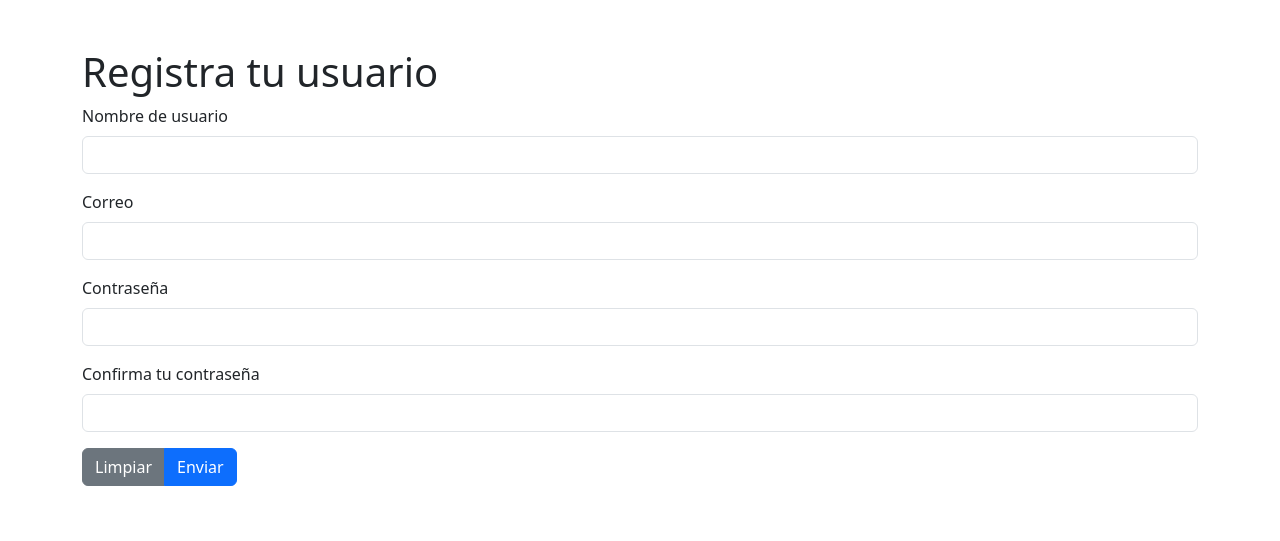
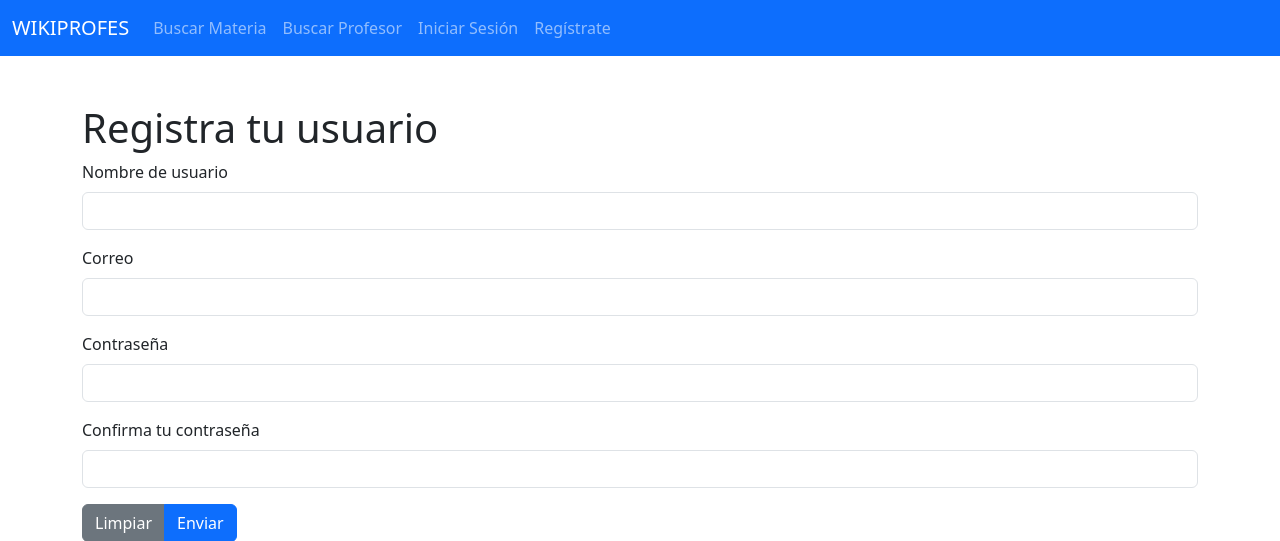
Before and after one commit to oayala775/wikiprofes, a Django app: page /registro in a window 1280 px wide. Shown: the top 541 px of the page. Run offline with Django 5.2, Linux system fonts and the light colour scheme.

Commit message:
feat: Added navbar with logout functionality

```diff
--- a/publicacion/urls.py
+++ b/publicacion/urls.py
@@ -1,8 +1,10 @@
 from django.urls import path
 from . import views
+from usuario.views import logout_user
 
 app_name = 'publicacion'
 urlpatterns = [
-    path('profesor/index', views.PublicacionView.as_view(), name='index'),
-    path("profesor/<int:profesor_id>",views.ProfesorView.as_view(), name="profesor") #'/'
+    path('', views.PublicacionView.as_view(), name='index'),
+    path("profesor/<int:profesor_id>",views.ProfesorView.as_view(), name="profesor"), #'/'
+    path("logout",logout_user, name="logout") #'/'
 ]
--- a/templates/usuario/registro.html
+++ b/templates/usuario/registro.html
@@ -5,6 +5,28 @@
 {% endblock title %}
 
 {% block content %}
+<!-- Barra de Navegación -->
+<nav class="navbar navbar-expand-lg navbar-dark bg-primary mb-4">
+  <div class="container-fluid">
+      <a class="navbar-brand" href="/">WIKIPROFES</a>
+      <button class="navbar-toggler" type="button" data-bs-toggle="collapse" data-bs-target="#navbarNavAltMarkup" aria-controls="navbarNavAltMarkup" aria-expanded="false" aria-label="Toggle navigation">
+          <span class="navbar-toggler-icon"></span>
+      </button>
+      <div class="collapse navbar-collapse" id="navbarNavAltMarkup">
+          <div class="navbar-nav">
+              <a class="nav-link" href="">Buscar Materia</a>
+              <a class="nav-link" href="">Buscar Profesor</a>
+              {% if user.is_authenticated %}
+              <a class="nav-link" href="">Cerrar Sesión</a>
+              {% else %}
+              <a class="nav-link" href="/inicio">Iniciar Sesión</a>
+              <a class="nav-link" href="/registro">Regístrate</a>
+              {% endif %}
+          </div>
+      </div>
+  </div>
+</nav>
+
 <section>
     <div class="container mt-5">
         <h1>Registra tu usuario</h1>
--- a/usuario/urls.py
+++ b/usuario/urls.py
@@ -5,5 +5,6 @@ from . import views
 app_name = 'usuario'
 urlpatterns = [
     path('registro', views.RegistroView.as_view(), name = 'registro'), #localhost/registro
-    path('', views.InicioView.as_view(), name='inicio'), #localhost/inicio
+    path('inicio', views.InicioView.as_view(), name='inicio'), #localhost/inicio
+    path('logout', views.logout_user, name='logout')
 ]
--- a/usuario/views.py
+++ b/usuario/views.py
@@ -27,3 +27,10 @@ class InicioView(views.LoginView):
     template_name = 'usuario/inicio_sesion.html'
     redirect_authenticated_user = True
     next_page = 'publicacion:index'
+
+
+def logout_user(request):
+    print("logout called")
+    logout(request)
+    messages.success(request, "Se ha cerrado sesión correctamente")
+    return redirect('publicacion:index')
```
Also changed, not shown: templates/publicacion/index.html (+4 -4 lines), templates/publicacion/profesor.html (+23 -0 lines), templates/usuario/inicio_sesion.html (+23 -0 lines), db.sqlite3.
